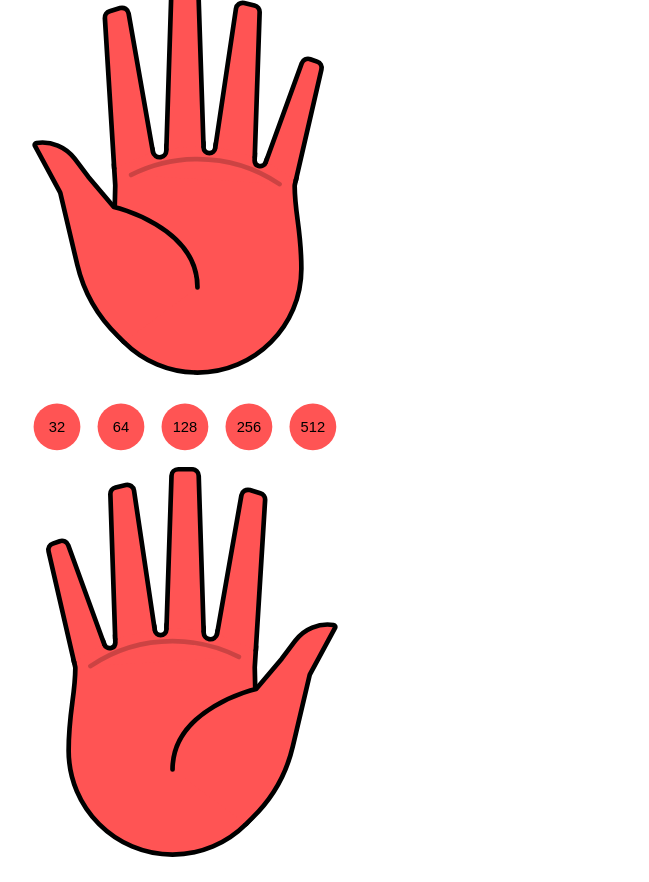
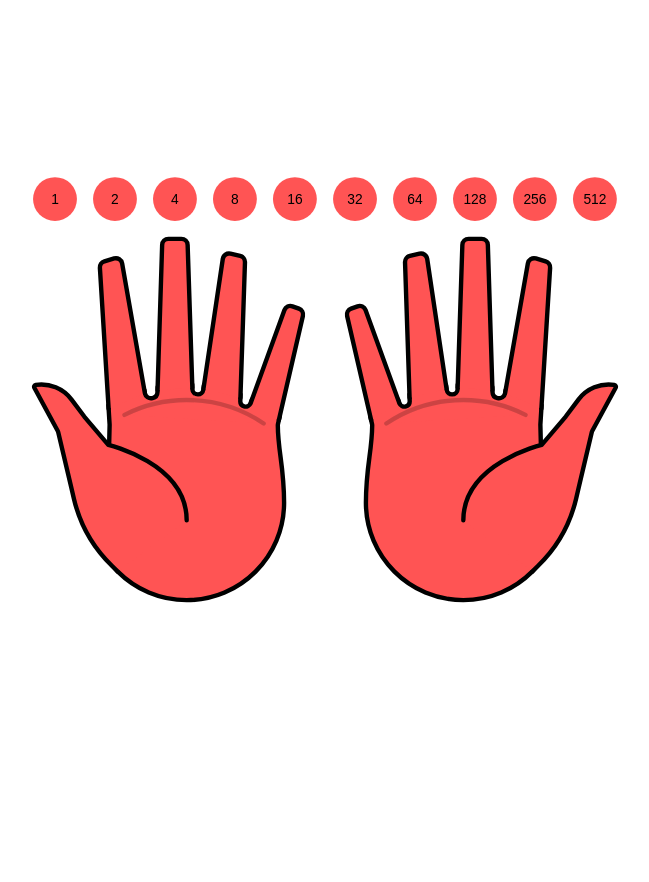
Before and after one commit to robstarbuck/finbin, a React (Create React App) app: page / in a window 1280 px wide. Shown: the whole page, without its empty margins (315-964 px from the left). After the commit the page ends 800 px from the top, so only its background shows below. Built offline with nearby package versions, Linux system fonts and the light colour scheme; a web font is replaced by a local one.

Commit message:
Don't wrap hands

```diff
--- a/src/components/hand.tsx
+++ b/src/components/hand.tsx
@@ -1,4 +1,4 @@
-import React, { FC, Fragment, ReactElement } from "react";
+import React, { Fragment, ReactElement } from "react";
 import { FingerNames, nameFromIndex } from "../lib/fingers";
 import "./hand.css";
 import cn from "classnames";
--- a/src/components/hands.css
+++ b/src/components/hands.css
@@ -1,6 +1,5 @@
 article {
     display: flex;
-    flex-wrap: wrap;
 }
 
 article > * {
```
